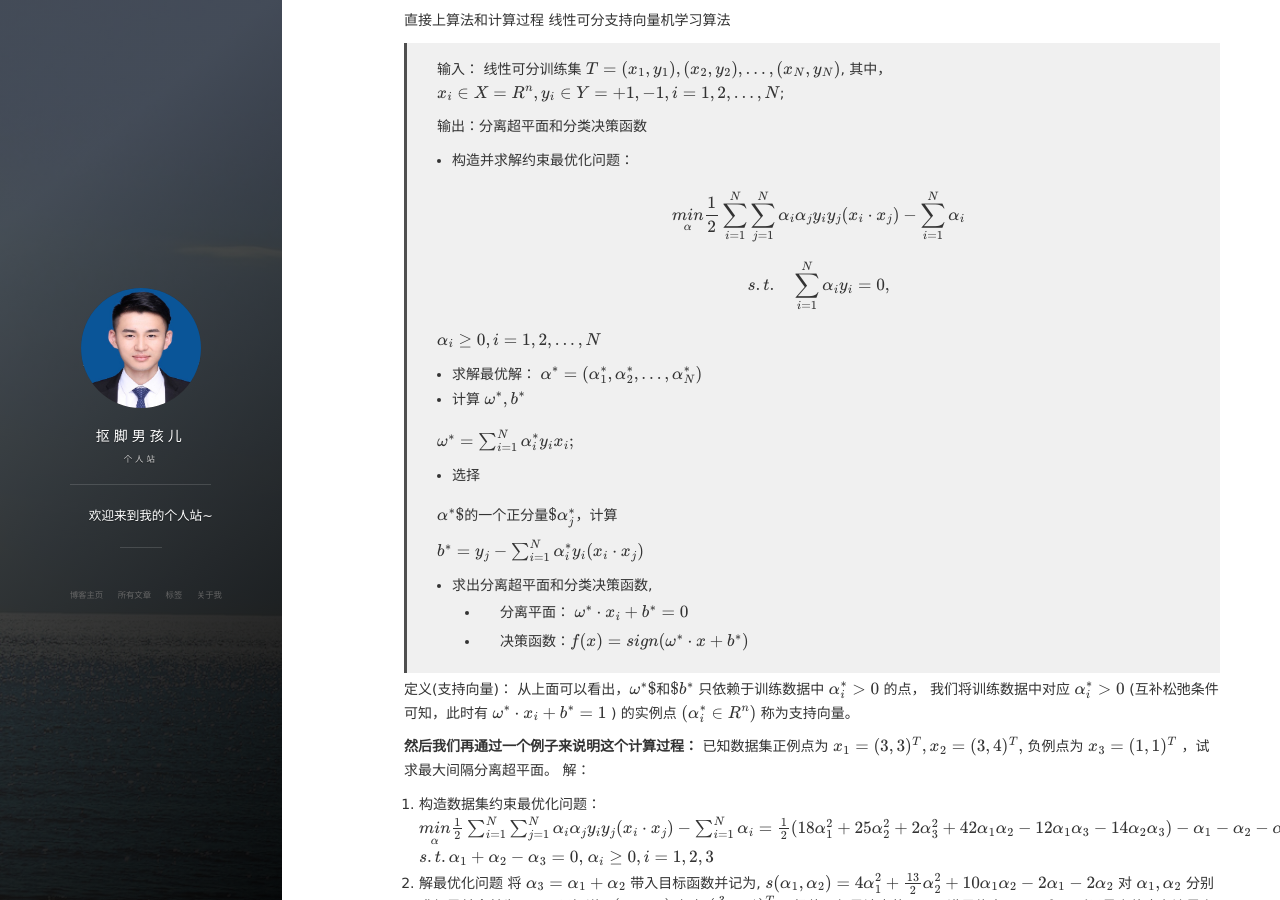
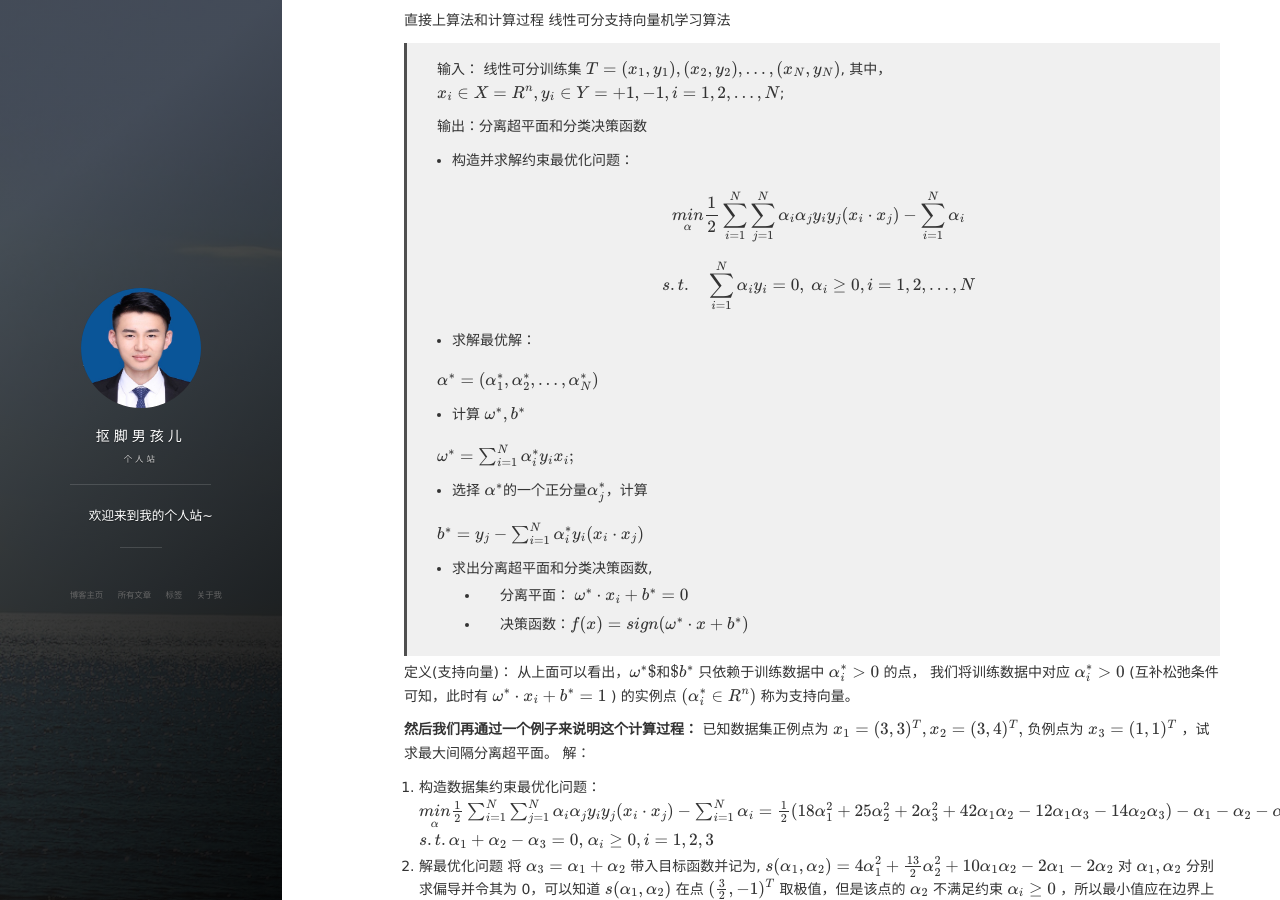
Before and after one commit to ccchooko/ccchooko.github.io, a Jekyll site: the page built from _posts/2018-03-15-SVM.md, in a window 1280 px wide and 900 px high, scrolled down 371 px. Built offline with Jekyll 4.4.1, drawn with Linux system fonts in a browser that asks for light colours; nearby versions of some CDN libraries; formulas are drawn with MathJax 3; comment, search, counter and statistics services are not loaded.

Commit message:
修改svm格式

```diff
--- a/_posts/2018-03-15-SVM.md
+++ b/_posts/2018-03-15-SVM.md
@@ -22,17 +22,15 @@ svm一直是我很困惑的一个算法，一方面各种资料上都说svm是
 >
 > $$\underset{\alpha }{min}  \frac{1}{2}\sum_{i=1}^{N}\sum_{j=1}^{N}\alpha_{i}\alpha_{j}y_iy_j(x_i\cdot x_j)- \sum_{i=1}^{N}\alpha_{i}$$
 >
-> $$s.t. \quad \sum_{i=1}^{N}\alpha_{i}y_i=0,$$
+> $$s.t. \quad \sum_{i=1}^{N}\alpha_{i}y_i=0,\ \alpha_i\geq 0,i=1,2,...,N $$
 >
-> $$\alpha_i\geq 0,i=1,2,...,N$$
 > - 求解最优解：
+>
 > $$\alpha^{*}=(\alpha_{1}^{*},\alpha_{2}^{*},...,\alpha_{N}^{*})$$
 > - 计算  $$\omega^{*},b^{*}$$
 >
 > $$\omega^{*}=\sum_{i=1}^{N}\alpha_{i}^{*}y_ix_i;$$
-> - 选择
->
-> $$\alpha^{*}$的一个正分量 $\alpha_{j}^{*}$$，计算
+> - 选择 $$ \alpha^{*} 的一个正分量 \alpha_{j}^{*}$$，计算
 >
 > $$b^{*}=y_j-\sum_{i=1}^{N}\alpha_{i}^{*}y_i(x_i\cdot x_j)$$
 > - 求出分离超平面和分类决策函数,
```
